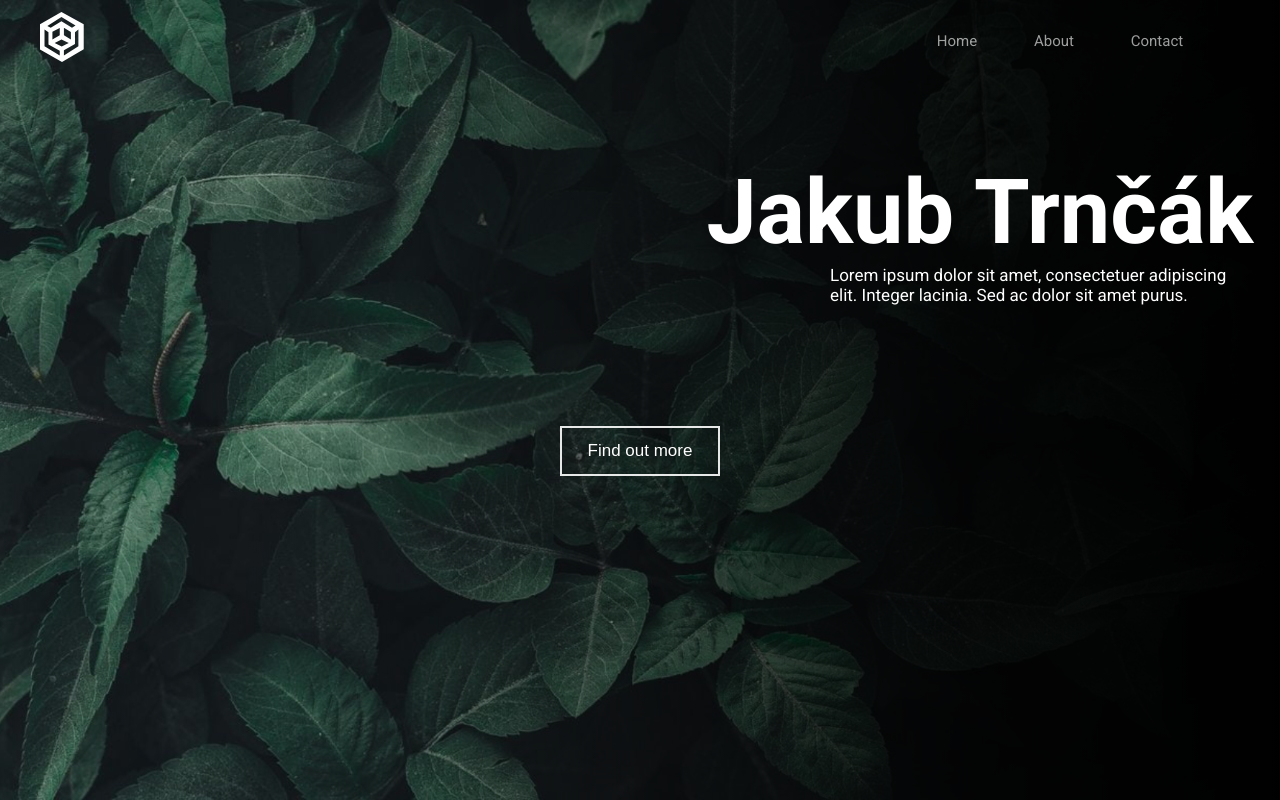
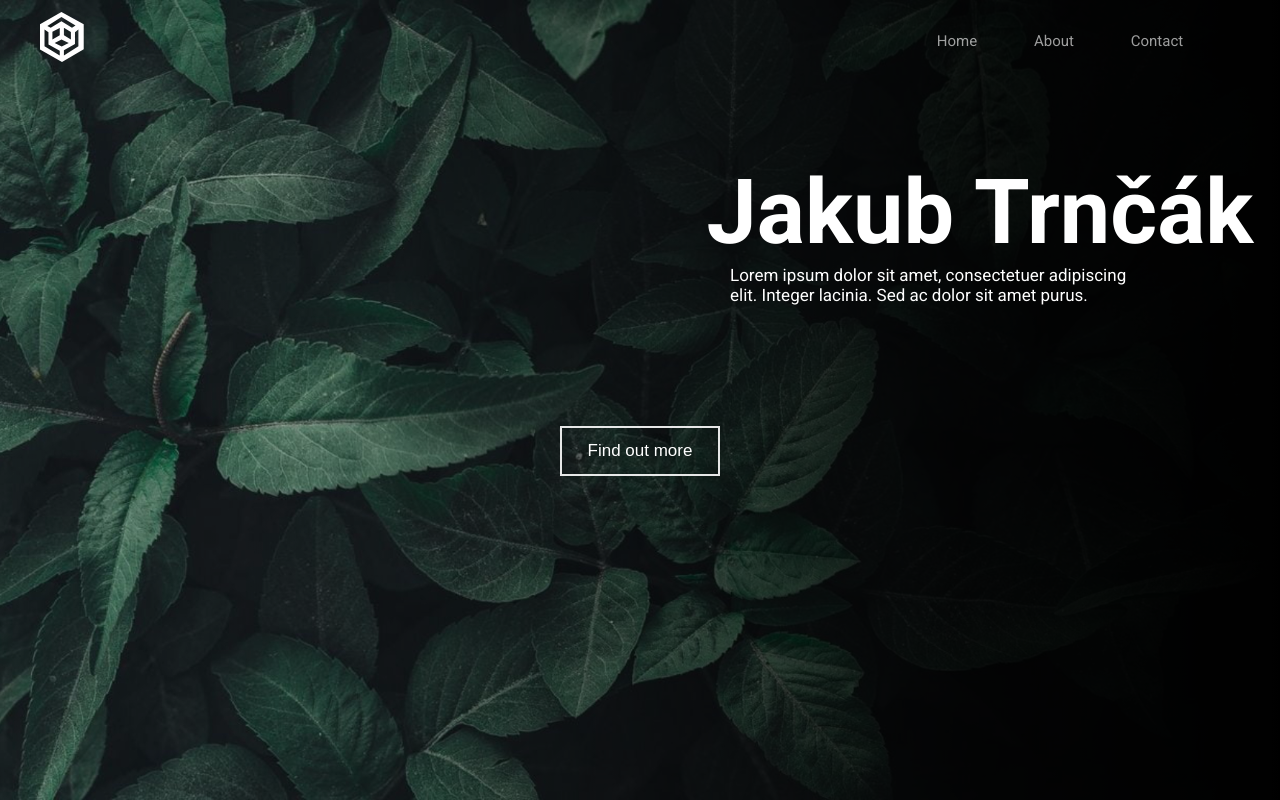
Before and after one commit to Orange4Broom/portfolio, a React (Vite) app: page / in a window 1280 px wide. Shown: the top 800 px of the page. Built offline with nearby package versions, Linux system fonts and the light colour scheme.

Commit message:
Resize paragrapf and set margin

```diff
--- a/src/components/startpage/startpage.css
+++ b/src/components/startpage/startpage.css
@@ -107,7 +107,7 @@
         text-align: left;
         max-width: 400px;
         margin: 0;
-        margin-right: 50px;
+        margin-right: 150px;
     }
 
     .button-div {
```
